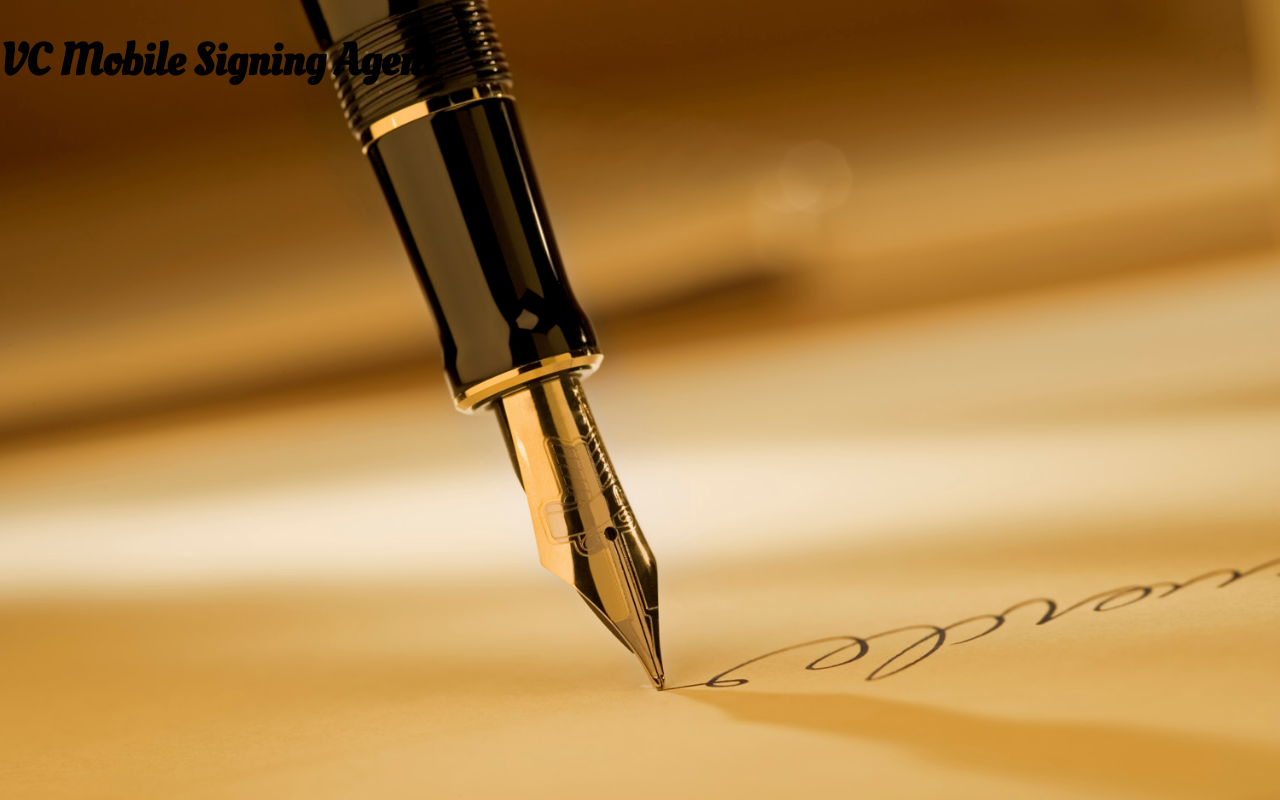
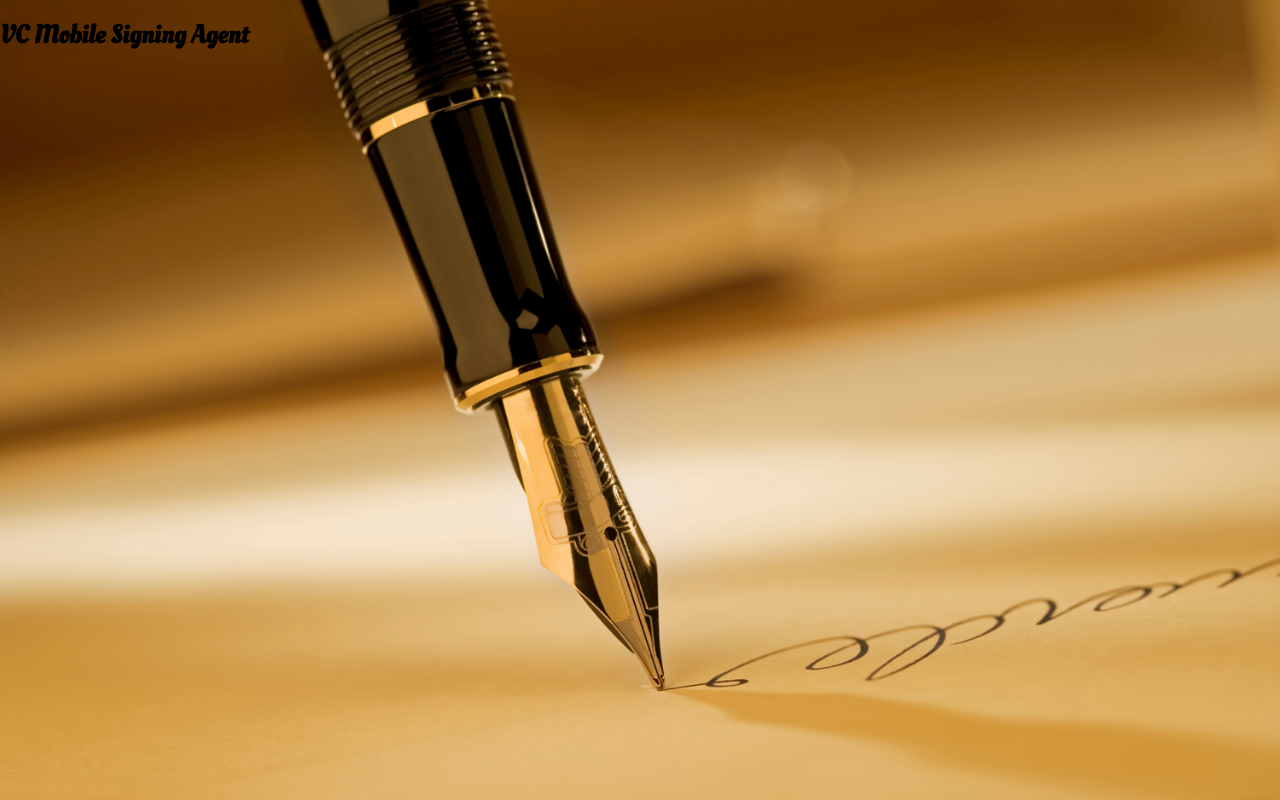
Before and after one commit to drew23c/notary, a React (Create React App) app: page / in a window 1280 px wide. Shown: the top 800 px of the page. Built offline with nearby package versions, Linux system fonts and the light colour scheme.

Commit message:
css change / font-size to h1 in header

```diff
--- a/src/components/Header/header.css
+++ b/src/components/Header/header.css
@@ -1,6 +1,7 @@
 h1{
     position: absolute;
     z-index: 10;
+    font-size: 2vw;
 }
 .writer-header{
     position: relative;
```
